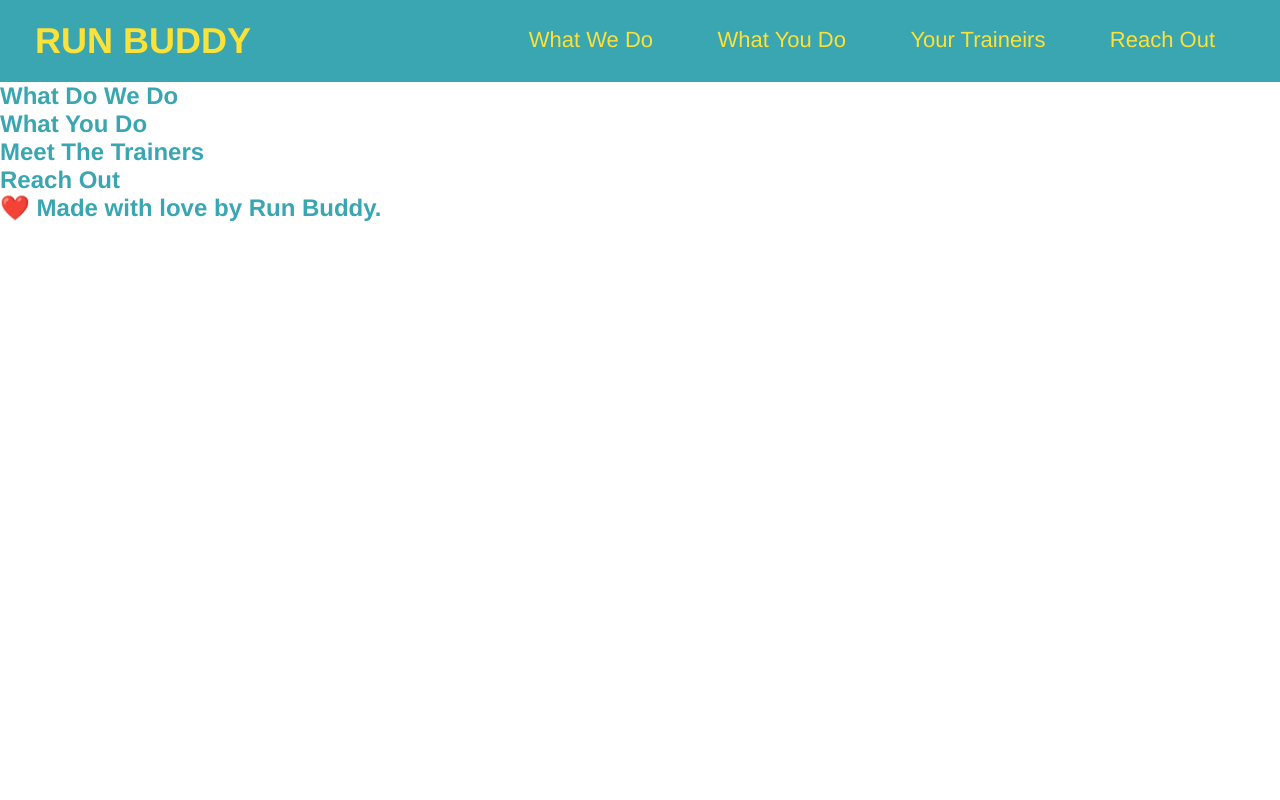
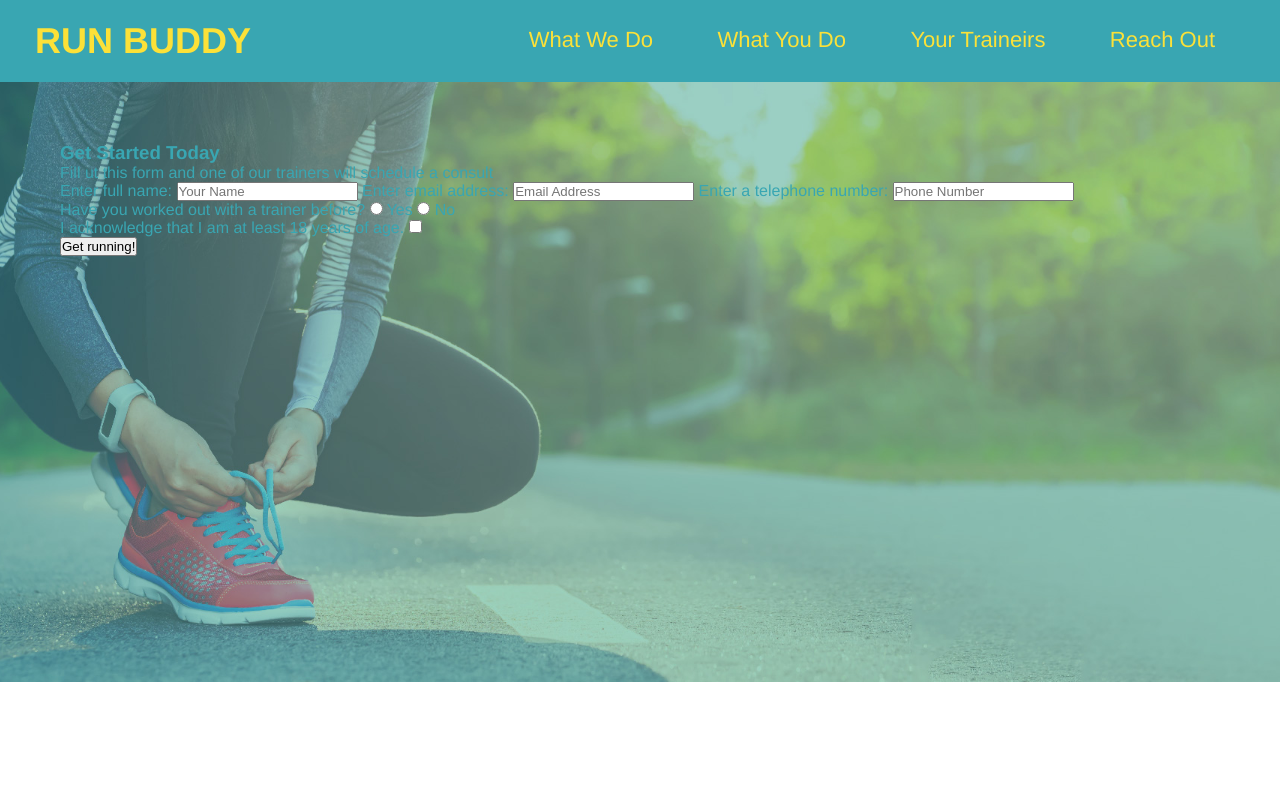
Before and after one commit to rnaryal/run-buddy-responsive, a plain HTML site: page index.html in a window 1280 px wide. Shown: the top 800 px of the page. Drawn offline with Linux system fonts and the light colour scheme.

Commit message:
signup form and hero initiated

```diff
--- a/assets/css/style.css
+++ b/assets/css/style.css
@@ -2,6 +2,13 @@
 * {
     margin: 0;
     padding: 0;
+    box-sizing: border-box;
+  }
+
+  body {
+    /* more on this crazy alphanumerical value in a minute! */
+    color: #39a6b2;
+    font-family: Helvetica, Arial, sans-serif;
   }
 
 
@@ -13,7 +20,7 @@ header {
 header h1 {
     font-weight: bold;
     font-size: 36px;
-    color: #fce138
+    color: #fce138;
     margin: 0;
     display: inline;
 }
@@ -38,9 +45,39 @@ font-weight: lighter;
 font-size: 22px;
 }
 
+footer {
+    background: #fce138;
+    width: 100%;
+    padding: 40px; 35px;
+  }
 
-body {
-    color: #39a6b2;
-    font-family: Helvetica, Arial, sans-serif;
+  footer h2 {
+    display: inline;
+    color: #024e76;
+    font-size: 30px;
+    margin: 0;
+  }
 
+  footer div {
+    float: right;
+    line-height: 1.5;
+    text-align: right;
   }
+
+  footer a {
+    color: #024e76
+  }
+
+  section {
+    padding: 60px;
+  }
+
+  /* Hero Style Start */
+.hero {
+    background-image: url('../images/hero-bg.jpeg');
+    height: 600px;
+    background-size: cover;
+    background-position: center;
+    position: relative;
+  }
+  /* Hero Style End */
--- a/index.html
+++ b/index.html
@@ -34,6 +34,37 @@
         </nav>
     </header>
 
+    <section class ="hero">
+    <div class ="hero-form">
+        <h3>Get Started Today</h3>
+        <p>Fill ut this form and one of our trainers will schedule a consult</p>
+<!-- Add a from -->
+<form>
+    <label for="name">Enter full name:</label>
+    <input type="text" placeholder="Your Name" name="name" id="name" />
+    <label for="email">Enter email address:</label>
+    <input type="email" placeholder="Email Address" name="email" id="email" />
+    <label for="phone">Enter a telephone number:</label>
+    <input type="tel" placeholder="Phone Number" name="phone" id="phone" />
+    <p>
+      Have you worked out with a trainer before?
+      <input type="radio" name="trainer-confirm" id="trainer-yes" />
+      <label for="trainer-yes">Yes</label>
+      <input type="radio" name="trainer-confirm" id="trainer-no" />
+      <label for="trainer-no">No</label>
+    </p>
+    <p>
+      <label for="checkbox" >
+        I acknowledge that I am at least 18 years of age.
+      </label>
+      <input type="checkbox" name="age-confirm" id="checkbox" />
+    </p>
+    <button type="submit">
+      Get running!
+    </button>
+</form>
+    </div>
+</section>
     <!-- Jumborton -->
     <section>
 
@@ -63,6 +94,10 @@
    <!--"footer"-->
     <footer>
     <h2>❤️ Made with love by Run Buddy.</h2>
+    <div>
+        <a href="#">Read Our Privacy Policy</a><br />
+        &copy; 2019 Run Buddy, Inc.
+    </div>
    </footer>
 </body>
 </html>
```
Also changed, not shown: assets/images/hero-bg.jpeg (added), 1 other file.
